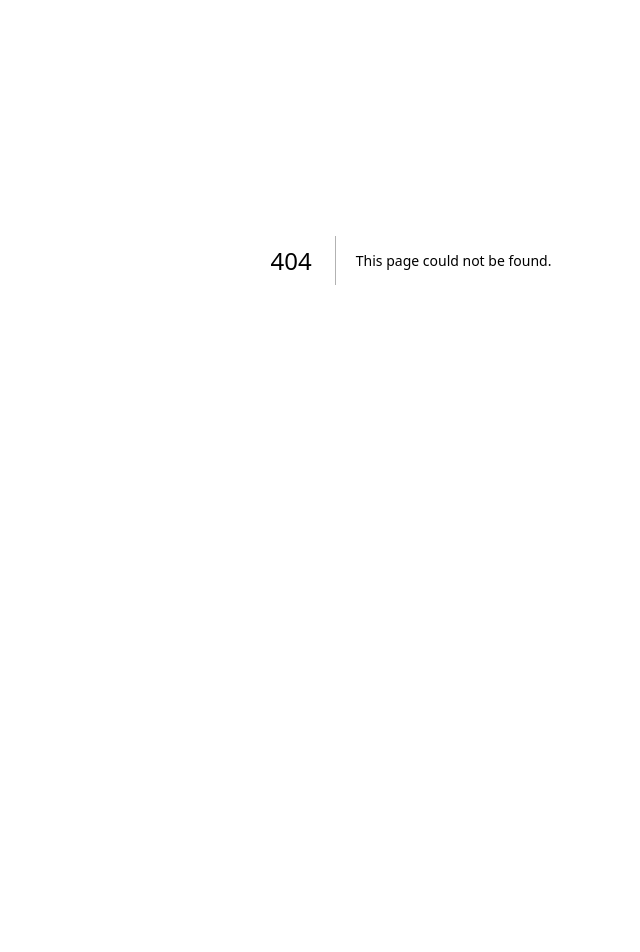
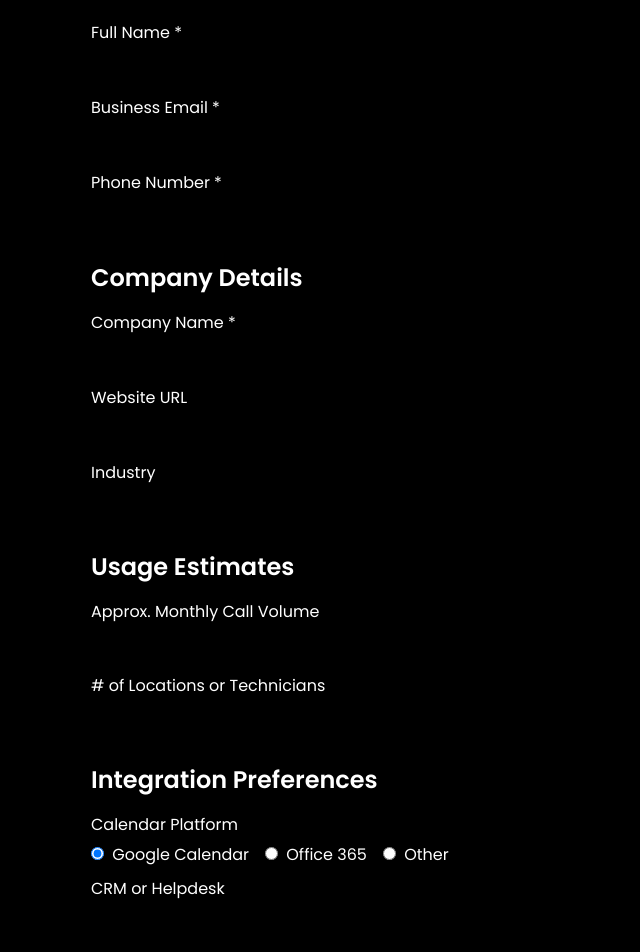
Before and after one commit to marxus99/callcaddy.ai, a Next.js app: page /contact in a window 1280 px wide. Before the commit this address had no page. Shown: the part 140-1092 px from the top of the page, without its empty margins (229-869 px from the left). Before the commit the page ends 800 px from the top, so only its background shows below. Built offline with nearby package versions, Linux system fonts and the light colour scheme.

Commit message:
Add onboarding form and link selected plan

```diff
--- /dev/null
+++ b/pages/contact.tsx
@@ -0,0 +1,135 @@
+import { useRouter } from 'next/router';
+import { useState } from 'react';
+
+export default function Contact() {
+  const router = useRouter();
+  const { plan } = router.query;
+  const [submitted, setSubmitted] = useState(false);
+
+  function handleSubmit(event: React.FormEvent<HTMLFormElement>) {
+    event.preventDefault();
+    setSubmitted(true);
+  }
+
+  if (submitted) {
+    return (
+      <main className="min-h-screen flex items-center justify-center bg-black text-white p-8">
+        <div className="max-w-xl text-center space-y-6">
+          <h1 className="text-3xl font-bold">Thanks for reaching out!</h1>
+          <p>We&apos;ll call you within 2 business hours to finish setup.</p>
+        </div>
+      </main>
+    );
+  }
+
+  return (
+    <main className="min-h-screen bg-black text-white py-10">
+      <h1 className="text-4xl font-extrabold text-center mb-8">Get Started</h1>
+      <form onSubmit={handleSubmit} className="max-w-2xl mx-auto space-y-6 px-4">
+        <input type="hidden" name="package" value={typeof plan === 'string' ? plan : ''} />
+
+        <section className="space-y-4">
+          <h2 className="text-2xl font-semibold">Contact Information</h2>
+          <div className="flex flex-col space-y-2">
+            <label className="flex flex-col">
+              <span>Full Name *</span>
+              <input required name="fullName" className="p-2 rounded text-black" />
+            </label>
+            <label className="flex flex-col">
+              <span>Business Email *</span>
+              <input required type="email" name="email" className="p-2 rounded text-black" />
+            </label>
+            <label className="flex flex-col">
+              <span>Phone Number *</span>
+              <input required name="phone" className="p-2 rounded text-black" />
+            </label>
+          </div>
+        </section>
+
+        <section className="space-y-4">
+          <h2 className="text-2xl font-semibold">Company Details</h2>
+          <div className="flex flex-col space-y-2">
+            <label className="flex flex-col">
+              <span>Company Name *</span>
+              <input required name="company" className="p-2 rounded text-black" />
+            </label>
+            <label className="flex flex-col">
+              <span>Website URL</span>
+              <input type="url" name="website" className="p-2 rounded text-black" />
+            </label>
+            <label className="flex flex-col">
+              <span>Industry</span>
+              <select name="industry" className="p-2 rounded text-black">
+                <option value="Residential Plumbing">Residential Plumbing</option>
+                <option value="Commercial HVAC">Commercial HVAC</option>
+                <option value="Other">Other</option>
+              </select>
+            </label>
+          </div>
+        </section>
+
+        <section className="space-y-4">
+          <h2 className="text-2xl font-semibold">Usage Estimates</h2>
+          <div className="flex flex-col space-y-2">
+            <label className="flex flex-col">
+              <span>Approx. Monthly Call Volume</span>
+              <select name="volume" className="p-2 rounded text-black">
+                <option value="< 100">&lt; 100</option>
+                <option value="100-500">100–500</option>
+                <option value="500-1,000">500–1,000</option>
+                <option value="> 1,000">1,000+</option>
+              </select>
+            </label>
+            <label className="flex flex-col">
+              <span># of Locations or Technicians</span>
+              <input name="locations" className="p-2 rounded text-black" />
+            </label>
+          </div>
+        </section>
+
+        <section className="space-y-4">
+          <h2 className="text-2xl font-semibold">Integration Preferences</h2>
+          <div className="flex flex-col space-y-2">
+            <div>
+              <p className="mb-1">Calendar Platform</p>
+              <label className="mr-4">
+                <input type="radio" name="calendar" value="Google Calendar" className="mr-1" defaultChecked /> Google Calendar
+              </label>
+              <label className="mr-4">
+                <input type="radio" name="calendar" value="Office 365" className="mr-1" /> Office 365
+              </label>
+              <label>
+                <input type="radio" name="calendar" value="Other" className="mr-1" /> Other
+              </label>
+            </div>
+            <label className="flex flex-col">
+              <span>CRM or Helpdesk</span>
+              <input name="crm" className="p-2 rounded text-black" placeholder="HubSpot, Salesforce, etc." />
+            </label>
+          </div>
+        </section>
+
+        <section className="space-y-4">
+          <h2 className="text-2xl font-semibold">Kickoff Scheduling</h2>
+          <input type="date" name="kickoff" className="p-2 rounded text-black" />
+        </section>
+
+        <section className="space-y-4">
+          <h2 className="text-2xl font-semibold">Additional Requirements or Questions</h2>
+          <textarea name="notes" className="p-2 w-full rounded text-black" rows={4}></textarea>
+        </section>
+
+        <section className="flex items-center space-x-2">
+          <input id="optin" type="checkbox" required className="" />
+          <label htmlFor="optin" className="text-sm">
+            I agree to receive setup emails and reminders
+          </label>
+        </section>
+        <p className="text-sm">
+          <a href="/terms" className="underline" target="_blank" rel="noopener noreferrer">Terms &amp; Privacy</a>
+        </p>
+        <button type="submit" className="px-6 py-3 bg-blue-600 rounded text-white hover:bg-blue-700">Get Started</button>
+      </form>
+    </main>
+  );
+}
--- a/pages/pricing.tsx
+++ b/pages/pricing.tsx
@@ -50,7 +50,7 @@ export default function Pricing() {
               <li><strong>Overage:</strong> {plan.overage}</li>
               <li><strong>Feature:</strong> {plan.feature}</li>
             </ul>
-            <Link href="/contact">
+            <Link href={`/contact?plan=${encodeURIComponent(plan.name)}`}>
               <a className="mt-auto block text-center px-4 py-2 bg-blue-600 text-white rounded hover:bg-blue-700">
                 {plan.name === 'Enterprise' ? 'Contact Us' : `Choose ${plan.name}`}
               </a>
```
